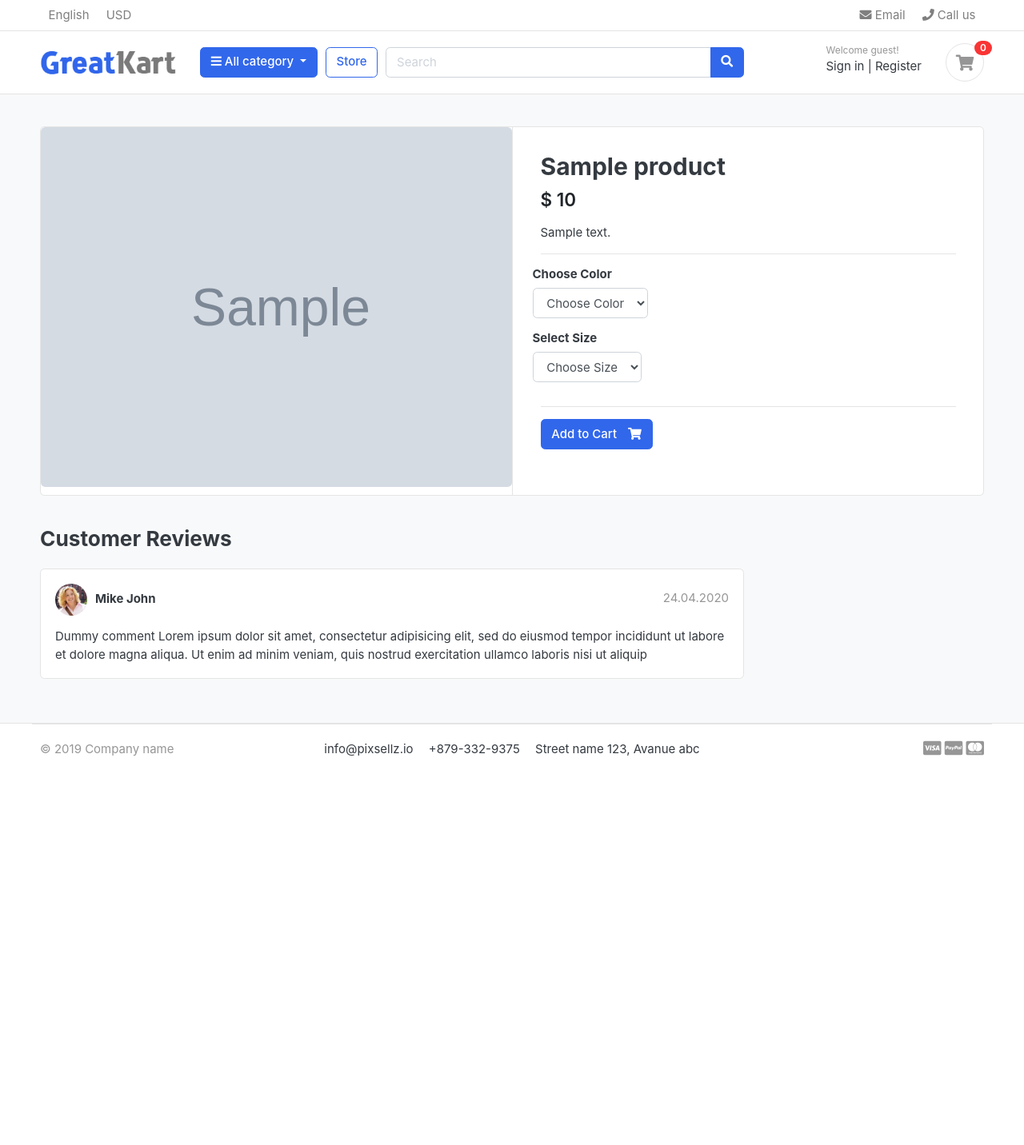
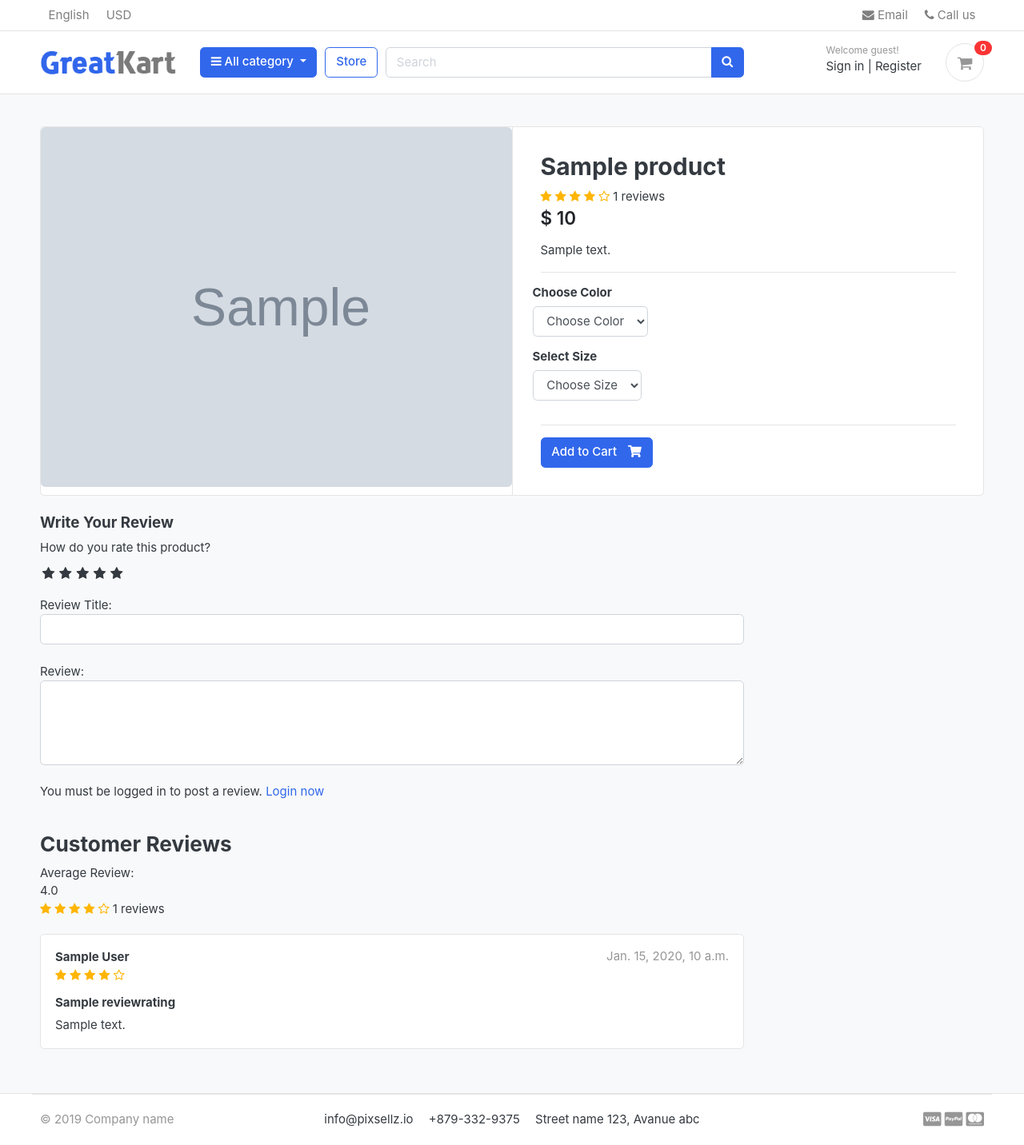
Before and after one commit to LevinPoon/Online-Django, a Django app: a page that uses templates/base.html in a window 1280 px wide. Shown: the whole page at 80% size. Before the commit the page ends 946 px from the top, so only its background shows below. Run offline with Django 4.2, Linux system fonts and the light colour scheme; tables that the repository leaves empty hold one stand-in row (values such as "Sample post"); grey boxes marked "Sample" are stand-in pictures; some libraries are stand-ins or nearby versions; some web fonts are replaced.

Commit message:
review and rating system

```diff
--- /dev/null
+++ b/Online/static/css/custom.css
@@ -0,0 +1,61 @@
+/* Hide Radio button */
+.rate > input{
+  display: none;
+}
+
+.rate{
+  display: inline-block;;
+  border: 0;
+}
+
+.rate > label{
+  float: right;
+}
+
+/* Showing the stars */
+.rate > label:before{
+  display: inline-block;
+  font-size: 1.1rem;
+  font-family: FontAwesome;
+  content: "\f005";
+  margin:0;
+  padding:0.3rem .2rem;
+  cursor: pointer;
+}
+
+/* Half star */
+.rate .half:before{
+  content: "\f089";
+  position: absolute;
+  padding-right: 0;
+}
+
+/* Click and hover */
+input:checked ~ label, label:hover ~ label{
+  color: #ffb503;
+}
+
+/* hover hightlight */
+input:checked + label:hover, input:checked ~ label:hover,input:checked ~ label:hover ~ label,
+label:hover ~ input:checked ~ label{
+  color: #cc9000;
+}
+
+.rating-star i{
+  color: #ffb503 !important;
+}
+
+ul.thumb{
+  margin:0 auto;
+  padding: 0;
+  float: left;
+}
+ul.thumb li{
+  list-style: none;
+  margin: 10px;
+}
+ul.thumb li img{
+  width: 80px;
+  height: 80px;
+  border: 1px solid grey;
+}
--- a/orders/urls.py
+++ b/orders/urls.py
@@ -5,4 +5,5 @@ urlpatterns = [
     path('place_order/', views.place_order, name='place_order'),
     path('payments/', views.payments, name='payments'),
     path('order_complete/', views.order_complete, name='order_complete'),
+
 ]
--- a/store/admin.py
+++ b/store/admin.py
@@ -1,5 +1,5 @@
 from django.contrib import admin
-from .models import Product, Variation
+from .models import Product, Variation, ReviewRating
 # Register your models here.
 
 class ProductAdmin(admin.ModelAdmin):
@@ -13,3 +13,4 @@ class VariationAdmin(admin.ModelAdmin):
 
 admin.site.register(Product, ProductAdmin)
 admin.site.register(Variation, VariationAdmin)
+admin.site.register(ReviewRating)
--- a/store/urls.py
+++ b/store/urls.py
@@ -6,4 +6,5 @@ urlpatterns = [
     path('category/<slug:category_slug>/', views.store, name='products_by_category'),
     path('category/<slug:category_slug>/<slug:product_slug>/', views.product_detail, name='product_detail'),
     path('search/', views.search, name='search'),
+    path('submit_review/<int:product_id>/', views.submit_review, name='submit_review'),
 ]
--- a/store/views.py
+++ b/store/views.py
@@ -1,5 +1,5 @@
-from django.shortcuts import render, get_object_or_404
-from .models import Product
+from django.shortcuts import render, get_object_or_404, redirect
+from .models import Product, ReviewRating
 from category.models import Category
 from carts.models import CartItem
 
@@ -8,6 +8,9 @@ from django.http import HttpResponse
 from django.core.paginator import EmptyPage, PageNotAnInteger, Paginator
 
 from django.db.models import Q
+from .forms import ReviewForm
+from django.contrib import messages
+from orders.models import OrderProduct
 
 
 # Create your views here.
@@ -39,9 +42,23 @@ def product_detail(request, category_slug, product_slug):
         in_cart = CartItem.objects.filter(cart__cart_id=_cart_id(request), product=single_product).exists()
     except Exception as e:
         raise e
+
+    if request.user.is_authenticated:
+        try:
+            orderproduct = OrderProduct.objects.filter(user=request.user, product_id=single_product.id).exists()
+        except OrderProduct.DoesNotExist:
+            orderproduct = None
+    else:
+        orderproduct = None
+
+    #get the review
+    reviews = ReviewRating.objects.filter(product_id=single_product.id, status=True)
+
     context = {
         'single_product': single_product,
         'in_cart': in_cart,
+        'orderproduct': orderproduct,
+        'reviews': reviews,
     }
     return render(request, 'store/product_detail.html', context)
 
@@ -56,3 +73,26 @@ def search(request):
         'product_count': product_count,
     }
     return render(request, 'store/store.html', context)
+
+def submit_review(request, product_id):
+    url = request.META.get('HTTP_REFERER')
+    if request.method == 'POST':
+        try:
+            reviews = ReviewRating.objects.get(user__id=request.user.id, product__id=product_id)
+            form = ReviewForm(request.POST, instance=reviews)
+            form.save()
+            messages.success(request, 'Thank you! Your review has been updated.')
+            return redirect(url)
+        except ReviewRating.DoesNotExist:
+            form = ReviewForm(request.POST)
+            if form.is_valid():
+                data = ReviewRating()
+                data.subject = form.cleaned_data['subject']
+                data.rating = form.cleaned_data['rating']
+                data.review = form.cleaned_data['review']
+                data.ip = request.META.get('REMOTE_ADDR')
+                data.product_id = product_id
+                data.user_id = request.user.id
+                data.save()
+                messages.success(request, 'Thank you! Your review has been submitted.')
+                return redirect(url)
--- a/templates/base.html
+++ b/templates/base.html
@@ -24,7 +24,8 @@
 <!-- custom style -->
 <link href={% static 'css/ui.css' %} rel="stylesheet" type="text/css"/>
 <link href={% static 'css/responsive.css' %} rel="stylesheet" media="only screen and (max-width: 1200px)" />
-
+<link href={% static 'css/custom.css' %} rel="stylesheet" type="text/css"/>
+<link rel="stylesheet" href="https://cdnjs.cloudflare.com/ajax/libs/font-awesome/4.7.0/css/font-awesome.min.css">
 <!-- custom javascript -->
 <script src={% static 'js/script.js' %} type="text/javascript"></script>
 
--- a/templates/store/product_detail.html
+++ b/templates/store/product_detail.html
@@ -22,7 +22,16 @@
         <article class="content-body">
 
         <h2 class="title">{{ single_product.product_name }}</h2>
-
+        	<div class="rating-star">
+		    <span>
+    			<i class="fa fa-star{% if single_product.averageReview < 0.5 %}-o{% elif single_product.averageReview >= 0.5 and single_product.averageReview < 1 %}-half-o {% endif %}" aria-hidden="true"></i>
+				<i class="fa fa-star{% if single_product.averageReview < 1.5 %}-o{% elif single_product.averageReview >= 1.5 and single_product.averageReview < 2 %}-half-o {% endif %}" aria-hidden="true"></i>
+    			<i class="fa fa-star{% if single_product.averageReview < 2.5 %}-o{% elif single_product.averageReview >= 2.5 and single_product.averageReview < 3 %}-half-o {% endif %}" aria-hidden="true"></i>
+    			<i class="fa fa-star{% if single_product.averageReview < 3.5 %}-o{% elif single_product.averageReview >= 3.5 and single_product.averageReview < 4 %}-half-o {% endif %}" aria-hidden="true"></i>
+				<i class="fa fa-star{% if single_product.averageReview < 4.5 %}-o{% elif single_product.averageReview >= 4.5 and single_product.averageReview < 5 %}-half-o {% endif %}" aria-hidden="true"></i>
+            <span>{{single_product.countReview}} reviews</span>
+   			</span>
+            </div>
         <div class="mb-3">
         	<var class="price h4">$ {{ single_product.price }}</var>
         </div>
@@ -71,29 +80,90 @@
 <div class="row">
 			<div class="col-md-9">
 
-	<header class="section-heading">
-		<h3>Customer Reviews </h3>
+    <form action="{% url 'submit_review' single_product.id %}" method="POST">
+        {% csrf_token %}
+        <h5>Write Your Review</h5>
+        <div>
 
-	</header>
+        <label>How do you rate this product?</label>
+        <br>
+        <div class="rate">
+            <input type="radio" name="rating" id="rating10" value="5" required /><label for="rating10" title="5"></label>
+            <input type="radio" name="rating" id="rating9" value="4.5" required /><label for="rating9" title="4.5" class="half"></label>
+            <input type="radio" name="rating" id="rating8" value="4" required /><label for="rating8" title="4"></label>
+            <input type="radio" name="rating" id="rating7" value="3.5" required /><label for="rating7" title="3.5" class="half"></label>
+            <input type="radio" name="rating" id="rating6" value="3" required /><label for="rating6" title="3"></label>
+            <input type="radio" name="rating" id="rating5" value="2.5" required /><label for="rating5" title="2.5" class="half"></label>
+            <input type="radio" name="rating" id="rating4" value="2" required /><label for="rating4" title="2"></label>
+            <input type="radio" name="rating" id="rating3" value="1.5" required /><label for="rating3" title="1.5" class="half"></label>
+            <input type="radio" name="rating" id="rating2" value="1" required /><label for="rating2" title="1"></label>
+            <input type="radio" name="rating" id="rating1" value="0.5" required /><label for="rating1" title="0.5" class="half"></label>
+        </div>
+        <br>
+            Review Title:
+            <input type="text" class="form-control" name="subject">
+            <br>
+            Review:
+            <textarea name="review" rows="4" class="form-control"></textarea>
+            <br>
 
+            {% if user.is_authenticated %}
+                {% if orderproduct %}
+                    <input type="submit" value="Submit Review" class="btn btn-primary">
+                {% else %}
+                    <p>You must purchase this product to post a review.</p>
+                {% endif %}
+			{% else %}
+				<p>You must be logged in to post a review. <span><a href="{% url 'login' %}">Login now</a></span></p>
+			{% endif %}
+        </div>
+
+{% include 'includes/alerts.html' %}
+
+    </form>
+    <br>
+        <header class="section-heading">
+    		<h3>Customer Reviews </h3><span>Average Review:</span> <br>
+    		        {{single_product.averageReview}}
+		<div class="rating-star">
+		    <span>
+    			<i class="fa fa-star{% if single_product.averageReview < 0.5 %}-o{% elif single_product.averageReview >= 0.5 and single_product.averageReview < 1 %}-half-o {% endif %}" aria-hidden="true"></i>
+				<i class="fa fa-star{% if single_product.averageReview < 1.5 %}-o{% elif single_product.averageReview >= 1.5 and single_product.averageReview < 2 %}-half-o {% endif %}" aria-hidden="true"></i>
+    			<i class="fa fa-star{% if single_product.averageReview < 2.5 %}-o{% elif single_product.averageReview >= 2.5 and single_product.averageReview < 3 %}-half-o {% endif %}" aria-hidden="true"></i>
+    			<i class="fa fa-star{% if single_product.averageReview < 3.5 %}-o{% elif single_product.averageReview >= 3.5 and single_product.averageReview < 4 %}-half-o {% endif %}" aria-hidden="true"></i>
+				<i class="fa fa-star{% if single_product.averageReview < 4.5 %}-o{% elif single_product.averageReview >= 4.5 and single_product.averageReview < 5 %}-half-o {% endif %}" aria-hidden="true"></i>
+            <span>{{single_product.countReview}} reviews</span>
+			</span>
+        </div>
+		</header>
+
+	{% for review in reviews %}
 	<article class="box mb-3">
 		<div class="icontext w-100">
-			<img src="{% static './images/avatars/avatar1.jpg' %}" class="img-xs icon rounded-circle">
+
 			<div class="text">
-				<span class="date text-muted float-md-right">24.04.2020 </span>
-				<h6 class="mb-1">Mike John </h6>
-
+				<span class="date text-muted float-md-right">{{review.updated_at}} </span>
+				<h6 class="mb-1">{{review.user.full_name}} </h6>
+    			<!--{{review.rating}}-->
+    			<div class = "rating-star">
+    			<span>
+    			<i class="fa fa-star{% if review.rating == 0.5 %}-half-o{% elif review.rating < 1 %}-o {% endif %}" aria-hidden="true"></i>
+    			<i class="fa fa-star{% if review.rating == 1.5 %}-half-o{% elif review.rating < 2 %}-o {% endif %}" aria-hidden="true"></i>
+    			<i class="fa fa-star{% if review.rating == 2.5 %}-half-o{% elif review.rating < 3 %}-o {% endif %}" aria-hidden="true"></i>
+    			<i class="fa fa-star{% if review.rating == 3.5 %}-half-o{% elif review.rating < 4 %}-o {% endif %}" aria-hidden="true"></i>
+    			<i class="fa fa-star{% if review.rating == 4.5 %}-half-o{% elif review.rating < 5 %}-o {% endif %}" aria-hidden="true"></i>
+    			</span>
+    			</div>
 			</div>
 		</div> <!-- icontext.// -->
 		<div class="mt-3">
+		<h6>{{review.subject}}</h6>
 			<p>
-				Dummy comment Lorem ipsum dolor sit amet, consectetur adipisicing elit, sed do eiusmod
-				tempor incididunt ut labore et dolore magna aliqua. Ut enim ad minim veniam,
-				quis nostrud exercitation ullamco laboris nisi ut aliquip
+                {{review.review}}
 			</p>
 		</div>
 	</article>
-
+    {% endfor %}
 
 
 	</div> <!-- col.// -->
```
Also changed, not shown: store/forms.py (added, +7 -0 lines), store/models.py (+30 -0 lines), store/migrations/0003_reviewrating.py (added).
